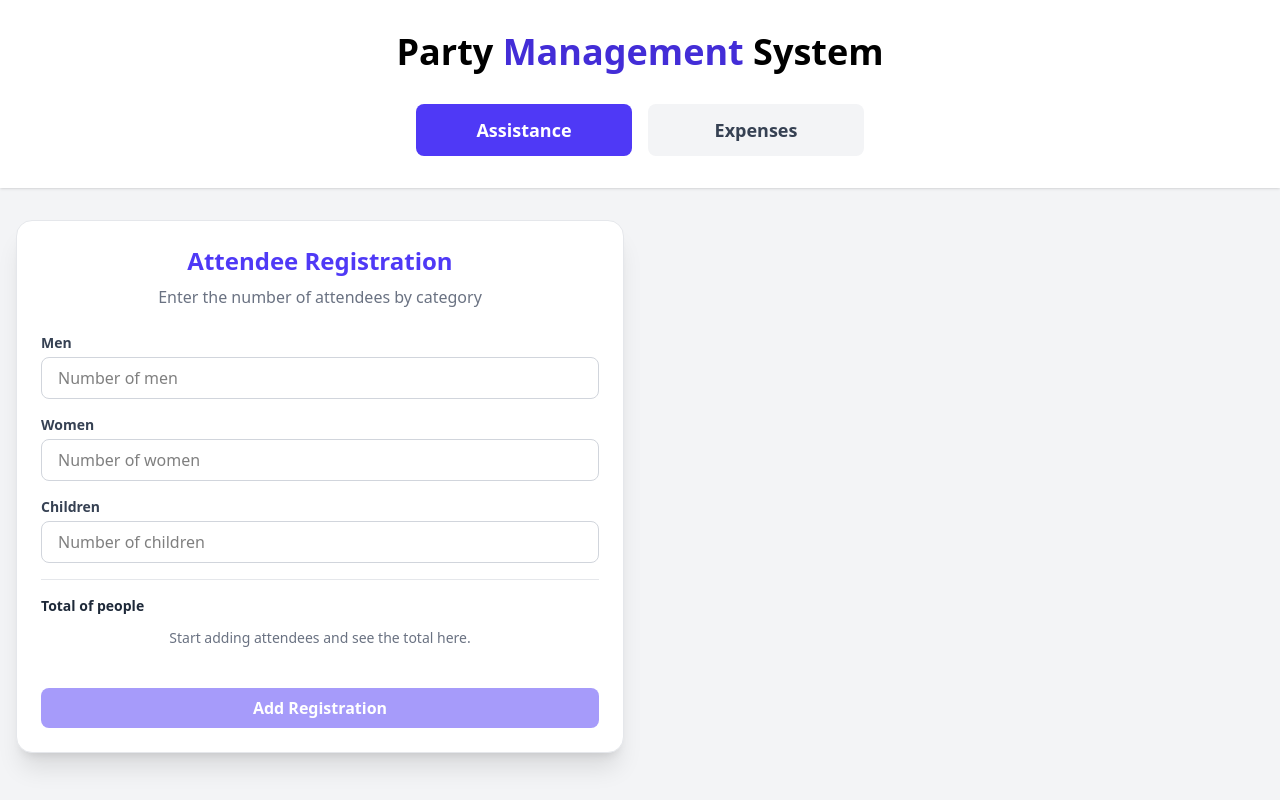
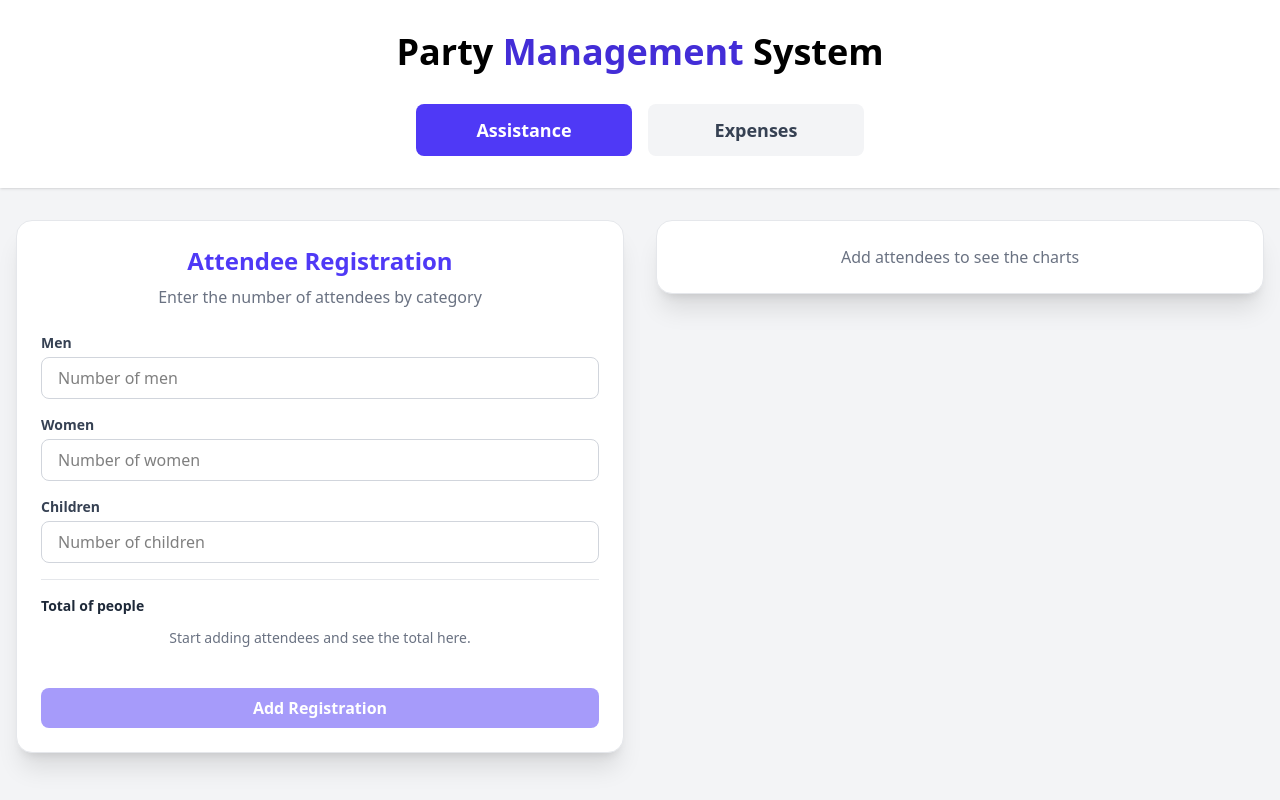
Before and after one commit to Lujan2408/party_metrics_eBFactory, a React (Vite) app: page / in a window 1280 px wide. Built offline with nearby package versions, Linux system fonts and the light colour scheme.

Commit message:
add ChartsContainer component to App for dynamic chart rendering based on active view; refactor layout to integrate charts seamlessly

```diff
--- a/src/App.tsx
+++ b/src/App.tsx
@@ -1,5 +1,6 @@
 import AssistanceForm from "./components/AssistanceForm"
 import ExpenseForm from "./components/ExpenseForm"
+import ChartsContainer from "./components/charts/ChartsContainer"
 import { useState } from "react"
 
 function App() {
@@ -57,9 +58,7 @@ function App() {
 
           {/* Right Column - Charts Container */}
           <div className="w-full lg:w-1/2">
-            <div id="charts-container" className="space-y-6">
-              {/* Charts will be rendered here */}
-            </div>
+            <ChartsContainer activeView={activeView} />
           </div>
         </div>
       </div>
--- /dev/null
+++ b/src/components/charts/ChartsContainer.tsx
@@ -0,0 +1,23 @@
+import AttendanceCharts from './AttendanceCharts'
+import ExpenseCharts from './ExpenseCharts'
+import { memo } from 'react'
+
+interface ChartsContainerProps {
+  activeView: 'assistance' | 'expenses'
+}
+
+const ChartsContainer = memo(function ChartsContainer({ activeView }: ChartsContainerProps) {
+  return (
+    <div className="space-y-6">
+      {/* We keep both charts mounted but hide/show them based on activeView */}
+      <div className={activeView === 'assistance' ? 'block' : 'hidden'}>
+        <AttendanceCharts />
+      </div>
+      <div className={activeView === 'expenses' ? 'block' : 'hidden'}>
+        <ExpenseCharts />
+      </div>
+    </div>
+  )
+})
+
+export default ChartsContainer
```
